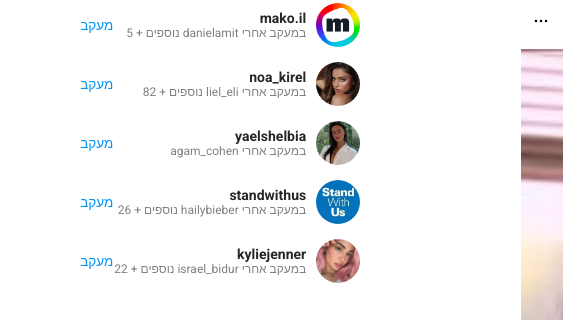
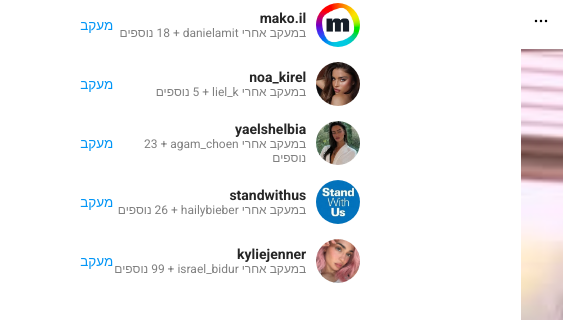
Before and after one commit to noa74858/instagram-login, a plain HTML site: page feed_instgram.html in a window 1280 px wide. Shown: the part 125-445 px from the top of the page, 0-563 px from the left. Drawn offline with Linux system fonts and the light colour scheme.

Commit message:
Fix suggestions design

```diff
--- a/feed_instgram.html
+++ b/feed_instgram.html
@@ -196,7 +196,7 @@
     <img src="pImg/mako.il.jpg" class="suggestion-pic" alt="">
     <div class="suggestion-details">
       <div class="username-bold">mako.il</div>
-      <div class="light">  במעקב אחרי danielamit נוספים + 5  </div>
+      <div class="light"> <span>במעקב אחרי</span><span> danielamit </span> <span dir="ltr">18 +</span> <span>נוספים</span> </div>
     </div>
     <a class="follow-link" href="#">מעקב</a>
   </div>
@@ -205,7 +205,7 @@
     <img src="pImg/noa_kirel.jpg" class="suggestion-pic" alt="">
     <div class="suggestion-details">
       <div class="username-bold">noa_kirel</div>
-      <div class="light"> במעקב אחרי liel_eli נוספים + 82 </div>
+      <div class="light"> <span>במעקב אחרי</span><span> liel_k </span> <span dir="ltr">5 +</span> <span>נוספים</span> </div>
     </div>
     <a class="follow-link" href="#">מעקב</a>
   </div>
@@ -214,7 +214,8 @@
     <img src="pImg/yaelshelbia.jpg" class="suggestion-pic" alt="">
     <div class="suggestion-details">
       <div class="username-bold">yaelshelbia</div>
-      <div class="light">  במעקב אחרי agam_cohen </div>
+            <div class="light"> <span>במעקב אחרי</span><span> agam_choen </span> <span dir="ltr">23 +</span> <span>נוספים</span> </div>
+
     </div>
     <a class="follow-link" href="#">מעקב</a>
   </div>
@@ -223,7 +224,7 @@
     <img src="pImg/standwithus.jpg" class="suggestion-pic" alt="">
     <div class="suggestion-details">
       <div class="username-bold">standwithus</div>
-      <div class="light">    במעקב אחרי hailybieber נוספים + 26  </div>
+      <div class="light"> <span>במעקב אחרי</span><span> hailybieber </span> <span dir="ltr">26 +</span> <span>נוספים</span> </div>
     </div>
     <a class="follow-link" href="#">מעקב</a>
   </div>
@@ -232,7 +233,7 @@
     <img src="pImg/kyliejenner.jpg" class="suggestion-pic" alt="">
     <div class="suggestion-details">
       <div class="username-bold">kyliejenner </div>
-      <div class="light">   במעקב אחרי israel_bidur נוספים + 22  </div>
+      <div class="light"> <span>במעקב אחרי</span><span> israel_bidur </span> <span dir="ltr">99 +</span> <span>נוספים</span> </div>
     </div>
     <a class="follow-link" href="#">מעקב</a>
   </div>
```
